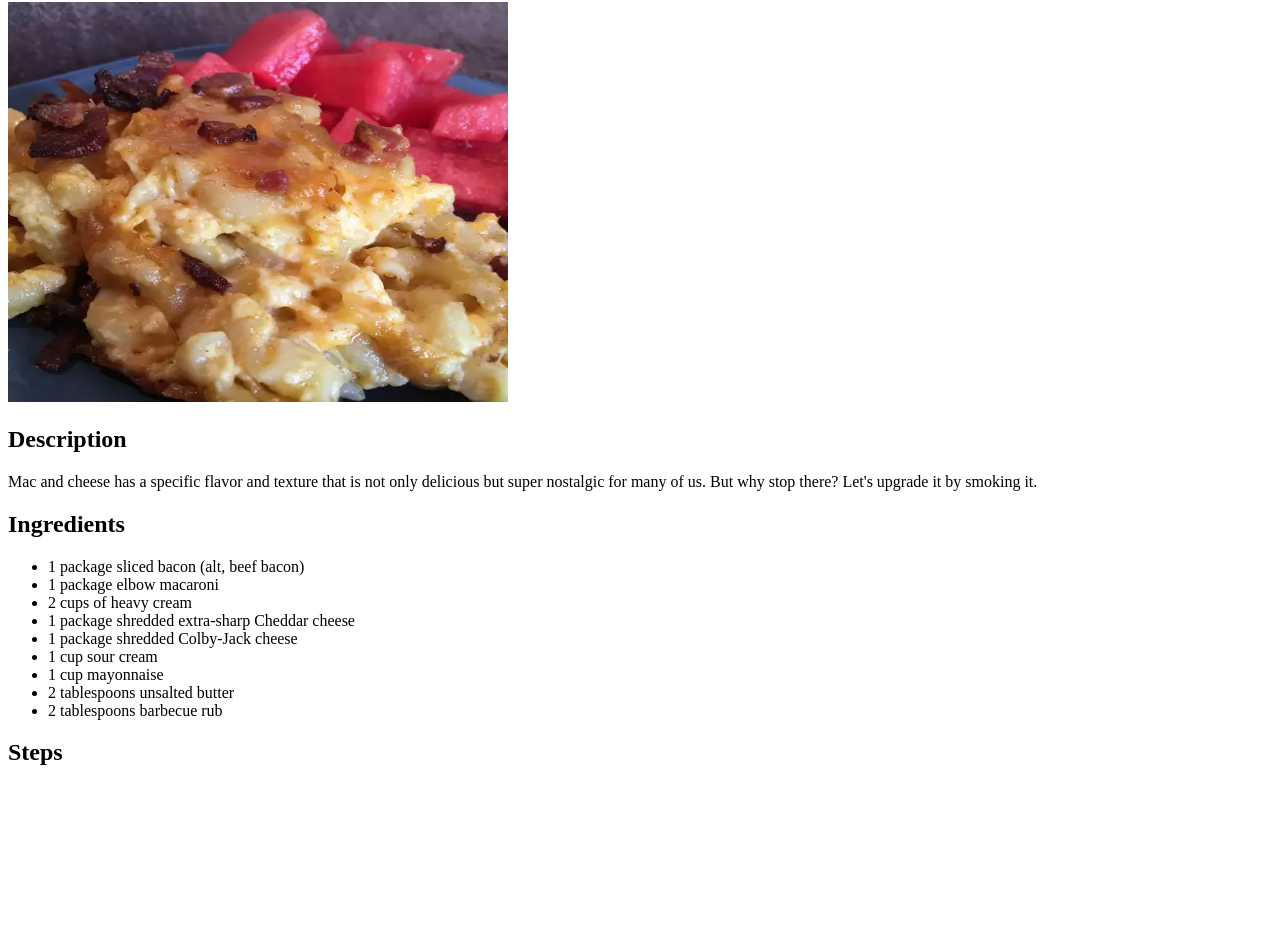
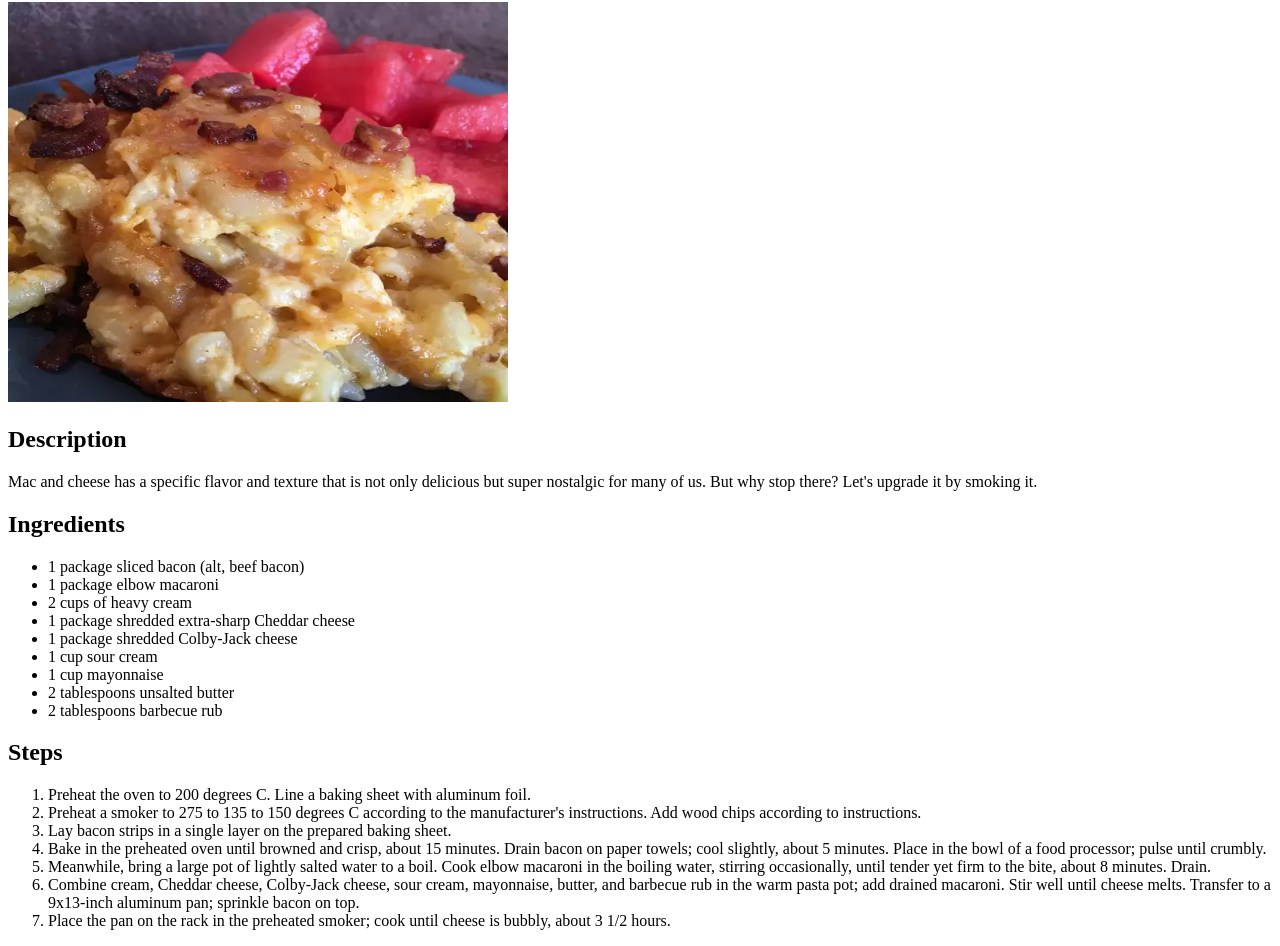
Before and after one commit to snipp8/odin-recipes, a plain HTML site: page recipes/mac-cheese.html in a window 1280 px wide. Shown: the part 104-1050 px from the top of the page. Before the commit the page ends 890 px from the top, so only its background shows below. Drawn offline with Linux system fonts and the light colour scheme.

Commit message:
Updated mac-cheese.html. Added steps.

```diff
--- a/recipes/mac-cheese.html
+++ b/recipes/mac-cheese.html
@@ -27,6 +27,20 @@
         <li>2 tablespoons barbecue rub</li>
     </ul>
     <h2>Steps</h2>
+    <ol>
+        <li>Preheat the oven to 200 degrees C. Line a baking sheet with aluminum foil.</li>
+        <li>Preheat a smoker to 275 to 135 to 150 degrees C according to the manufacturer's instructions. Add wood chips
+            according to instructions.</li>
+        <li>Lay bacon strips in a single layer on the prepared baking sheet.</li>
+        <li>Bake in the preheated oven until browned and crisp, about 15 minutes. Drain bacon on paper towels; cool
+            slightly, about 5 minutes. Place in the bowl of a food processor; pulse until crumbly.</li>
+        <li>Meanwhile, bring a large pot of lightly salted water to a boil. Cook elbow macaroni in the boiling water,
+            stirring occasionally, until tender yet firm to the bite, about 8 minutes. Drain.</li>
+        <li>Combine cream, Cheddar cheese, Colby-Jack cheese, sour cream, mayonnaise, butter, and barbecue rub in the
+            warm pasta pot; add drained macaroni. Stir well until cheese melts. Transfer to a 9x13-inch aluminum pan;
+            sprinkle bacon on top.</li>
+        <li>Place the pan on the rack in the preheated smoker; cook until cheese is bubbly, about 3 1/2 hours.</li>
+    </ol>
 </body>
 
 </html>
```
